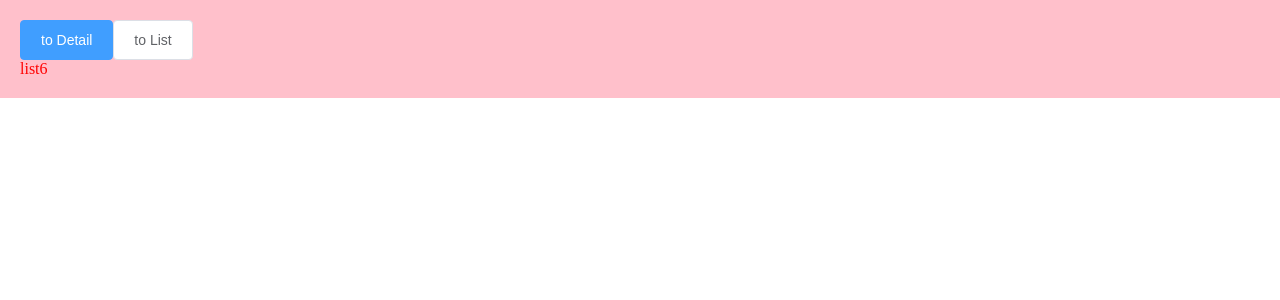
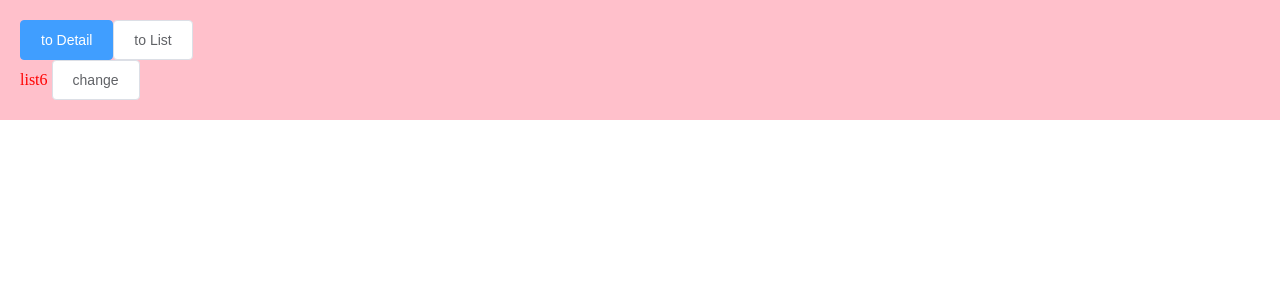
Before and after one commit to jddk/webpackDemo, a Vue app: page /#/rent/order/list in a window 1280 px wide. Shown: the top 300 px of the page. Built offline with nearby package versions, Linux system fonts and the light colour scheme.

Commit message:
添加对typescript的支持

```diff
--- a/package.json
+++ b/package.json
@@ -16,6 +16,7 @@
     "@babel/preset-env": "^7.11.5",
     "babel-loader": "^8.1.0",
     "clean-webpack-plugin": "^3.0.0",
+    "compression-webpack-plugin": "^6.0.3",
     "css-loader": "^4.3.0",
     "file-loader": "^6.1.0",
     "html-webpack-plugin": "^4.5.0",
@@ -24,6 +25,8 @@
     "sass": "^1.27.0",
     "sass-loader": "^10.0.3",
     "style-loader": "^1.2.1",
+    "ts-loader": "^8.0.5",
+    "typescript": "^4.0.3",
     "url-loader": "^4.1.1",
     "vue-loader": "^15.9.3",
     "vue-style-loader": "^4.1.2",
@@ -34,9 +37,10 @@
   },
   "dependencies": {
     "axios": "^0.20.0",
-    "compression-webpack-plugin": "^6.0.3",
     "element-ui": "^2.13.2",
     "vue": "^2.6.12",
+    "vue-class-component": "^7.2.6",
+    "vue-property-decorator": "^9.0.2",
     "vue-router": "^3.4.6",
     "vuex": "^3.5.1"
   },
--- a/src/App.vue
+++ b/src/App.vue
@@ -1,6 +1,6 @@
 <!--
  * @Date: 2020-10-08 16:25:44
- * @LastEditTime: 2020-10-13 14:59:06
+ * @LastEditTime: 2020-10-19 17:36:42
  * @FilePath: \webpackDemo\src\App.vue
  * @Author: 九段刀客
  * @permission:
@@ -10,19 +10,6 @@
     <router-view></router-view>
   </div>
 </template>
-
-<script>
-export default {
-  data() {
-    return {
-
-    };
-  },
-  methods: {
-
-  },
-};
-</script>
 <style lang="scss">
 *{
   margin:0;
--- a/src/main.js
+++ b/src/main.js
@@ -1,13 +1,13 @@
 /*
  * @name:
  * @Date: 2020-09-29 09:04:05
- * @LastEditTime: 2020-10-13 16:12:57
+ * @LastEditTime: 2020-10-19 17:37:09
  * @FilePath: \webpackDemo\src\main.js
  * @permission:
  */
 import Vue from "vue";
 import App from "./App.vue";
-import router from './router/index.js';
+import router from './router/index';
 import ElementUI from "element-ui";
 import "element-ui/lib/theme-chalk/index.css";
 // .vue文件中使用vue-loader 将.vue文件转化为AST(抽象语法树)，html中直接使用vue;vue会使用内部的方法实现模版编译，编译成VNode
--- a/src/router/index.js
+++ b/src/router/index.js
@@ -1,7 +1,7 @@
 /*
  * @name:
  * @Date: 2020-10-13 11:08:19
- * @LastEditTime: 2020-10-13 14:54:10
+ * @LastEditTime: 2020-10-19 17:37:26
  * @FilePath: \webpackDemo\src\router\index.js
  * @permission:
  */
--- a/src/views/rent/order/list.vue
+++ b/src/views/rent/order/list.vue
@@ -1,21 +1,32 @@
+<!--
+ * @name:
+ * @Date: 2020-10-13 14:20:04
+ * @LastEditTime: 2020-10-19 17:04:06
+ * @FilePath: \webpackDemo\src\views\rent\order\list.vue
+ * @permission:
+-->
 <template>
-    <div>
-        {{test}}
-    </div>
+  <div>
+    {{ test }}
+    <el-button @click="change">change</el-button>
+  </div>
 </template>
 
-<script>
-    export default {
-        data() {
-            return {
-                test: 'list6'
-            }
-        },
+<script lang="ts">
+import {Vue, Component} from 'vue-property-decorator';
+
+@Component
+export default class list extends Vue{
+    test = 'list6'
+
+    change(){
+        this.test = 'list'+ new Date().getTime()
     }
+}
 </script>
 
 <style lang="scss" scoped>
-div{
-    color:red;
+div {
+  color: red;
 }
 </style>
--- a/webpack.config.js
+++ b/webpack.config.js
@@ -1,7 +1,7 @@
 /*
  * @name:
  * @Date: 2020-09-29 09:05:47
- * @LastEditTime: 2020-10-13 17:10:19
+ * @LastEditTime: 2020-10-19 17:38:59
  * @FilePath: \webpackDemo\webpack.config.js
  * @permission:
  */
@@ -53,6 +53,8 @@ module.exports = function(env, argv) {
 			alias: {
 				"@": `${__dirname}/src`,
 			},
+			// typescript配置
+			extensions: [".tsx", ".ts", ".js"],
 		},
 		// 插件配置
 		plugins: [
@@ -73,7 +75,7 @@ module.exports = function(env, argv) {
 				algorithm: "gzip",
 				test: /\.(js|css|woff|ttf)$/,
 				threshold: 10240,
-				minRatio: 0.8
+				minRatio: 0.8,
 			}),
 		],
 		// 加载器：处理css,图片，字体文件等
@@ -104,6 +106,11 @@ module.exports = function(env, argv) {
 				{
 					test: /\.vue$/,
 					loader: "vue-loader",
+				},
+				{
+					test: /\.ts$/,
+					loader: "ts-loader",
+					options: { appendTsSuffixTo: [/\.vue$/] },
 				},
 			],
 		},
```
Also changed, not shown: src/shims-vue.d.ts (added, +11 -0 lines), tsconfig.json (added, +12 -0 lines), 1 other file (tests, documents, lock files or other folders).
